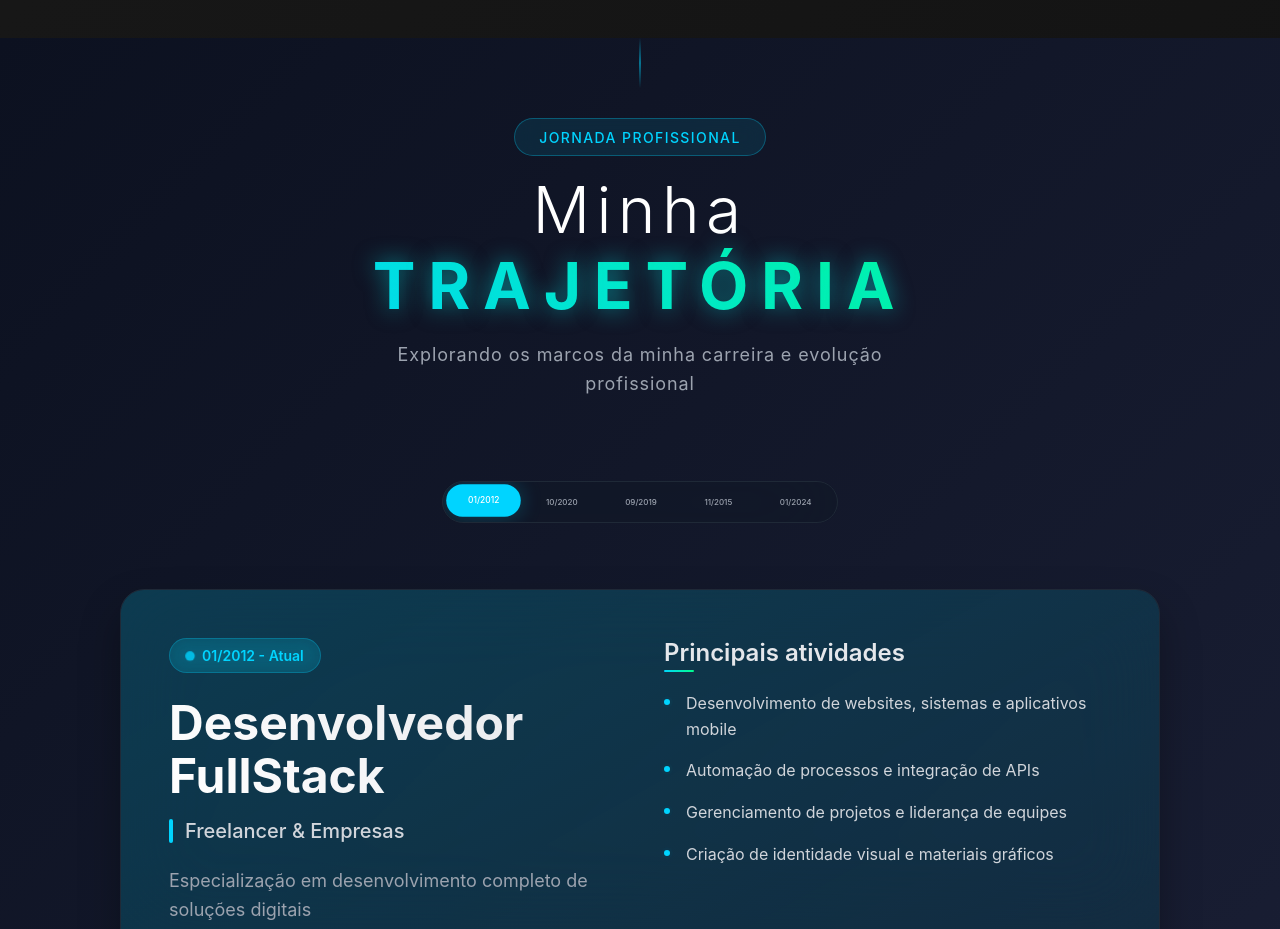
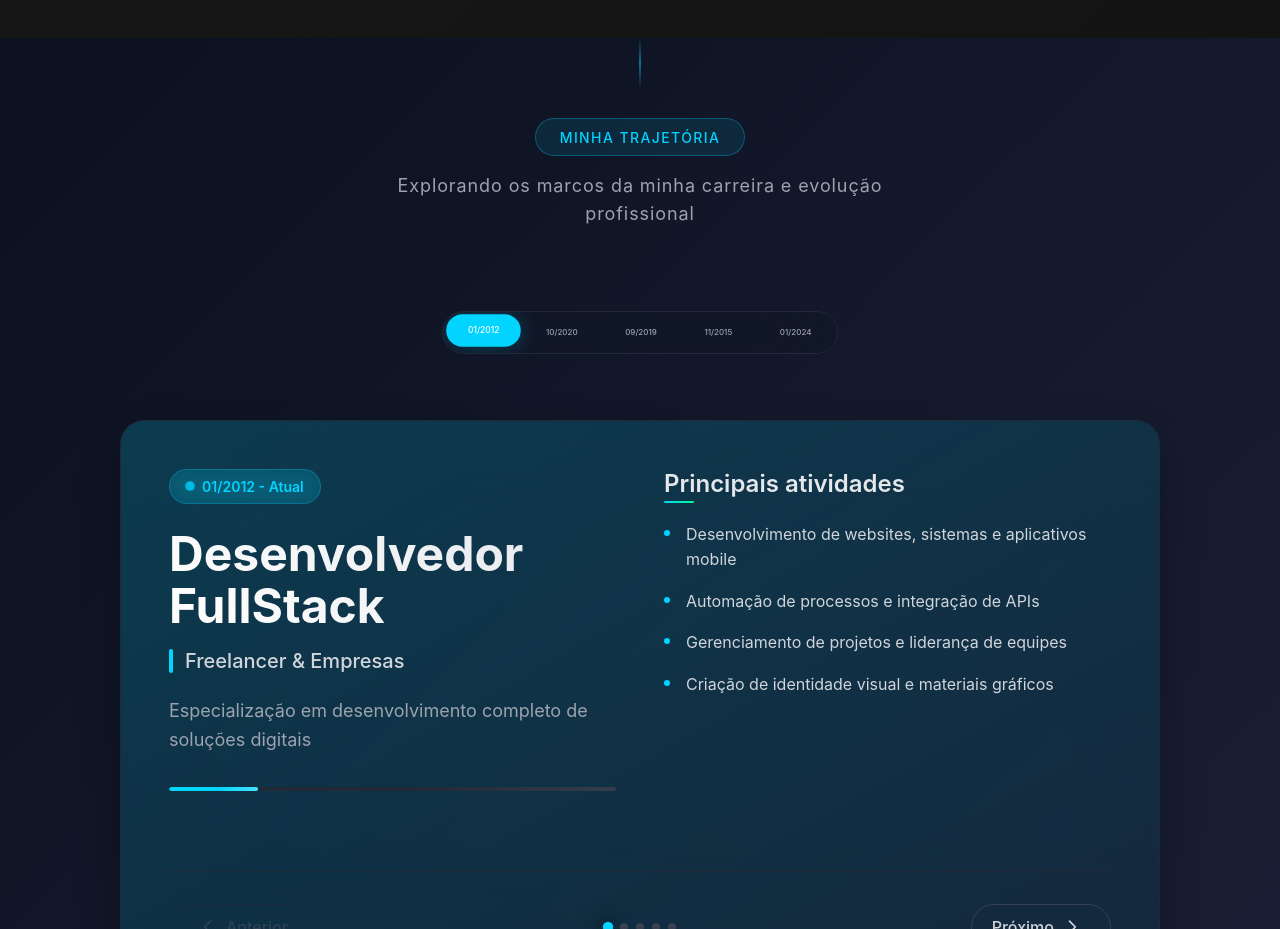
Before and after one commit to jottasilva/portfolio, a React (Create React App) app: page / in a window 1280 px wide. Shown: the part 5540-6469 px from the top of the page. Built offline with nearby package versions, Linux system fonts and the light colour scheme; a web font is replaced by a local one.

Commit message:
Update timeline.jsx

```diff
--- a/src/components/timeline.jsx
+++ b/src/components/timeline.jsx
@@ -109,12 +109,8 @@ const Timeline = () => {
       <div className="timeline-header">
         <div className="timeline-header-content">
           <div className="timeline-badge">
-            <span className="timeline-badge-text">Jornada Profissional</span>
+            <span className="timeline-badge-text">MINHA TRAJETÓRIA</span>
           </div>
-          <h1 className="timeline-title">
-            <span className="timeline-title-main">Minha</span>
-            <span className="timeline-title-accent">Trajetória</span>
-          </h1>
           <p className="timeline-subtitle">
             Explorando os marcos da minha carreira e evolução profissional
           </p>
```
